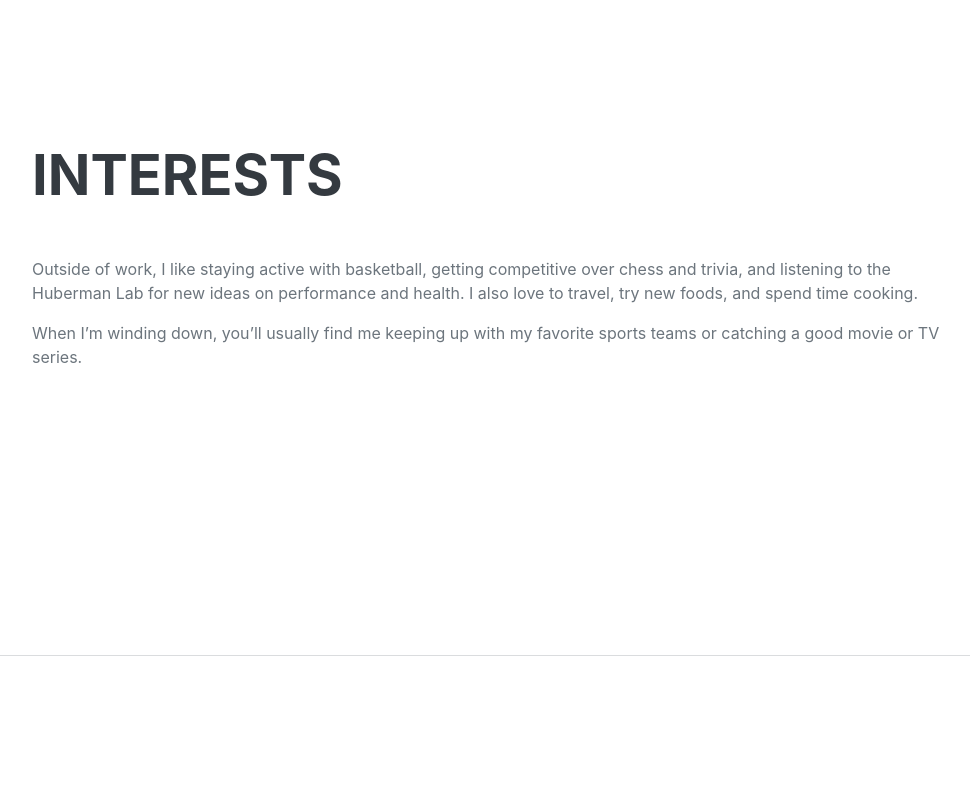
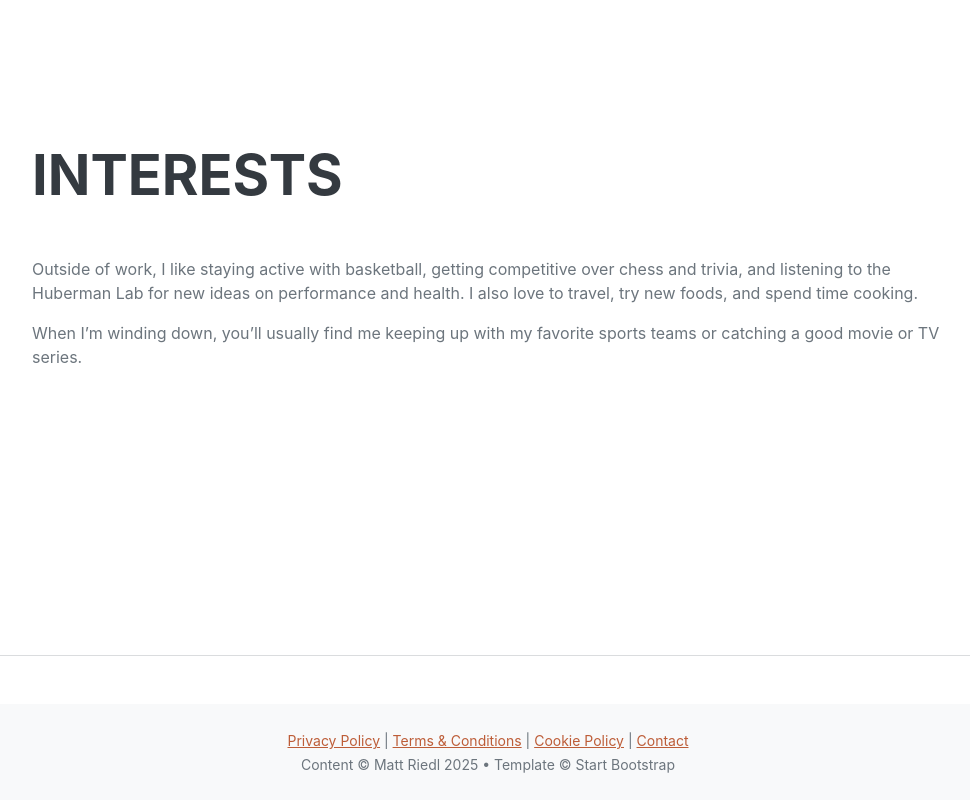
Before and after one commit to mriedl24/my_portfolio, a plain HTML site: page index.html in a window 1280 px wide. Shown: the part 3840-4640 px from the top of the page, without its empty margins (288-1258 px from the left). Before the commit the page ends 4496 px from the top, so only its background shows below. Drawn offline with nearby package versions, Linux system fonts and the light colour scheme; a web font is replaced by a local one.

Commit message:
copyright

```diff
--- a/index.html
+++ b/index.html
@@ -238,5 +238,14 @@
       gtag("js", new Date());
       gtag("config", "G-HESRG7B80X");
     </script>
+    <footer class="text-center py-4 bg-light mt-5">
+      <small>
+        <a href="privacy-policy.html">Privacy Policy</a> |
+        <a href="terms-and-conditions.html">Terms & Conditions</a> |
+        <a href="cookie-policy.html">Cookie Policy</a> |
+        <a href="mailto:riedlm24@gmail.com">Contact</a><br />
+        Content © Matt Riedl 2025 • Template © Start Bootstrap
+      </small>
+    </footer>
   </body>
 </html>
```
